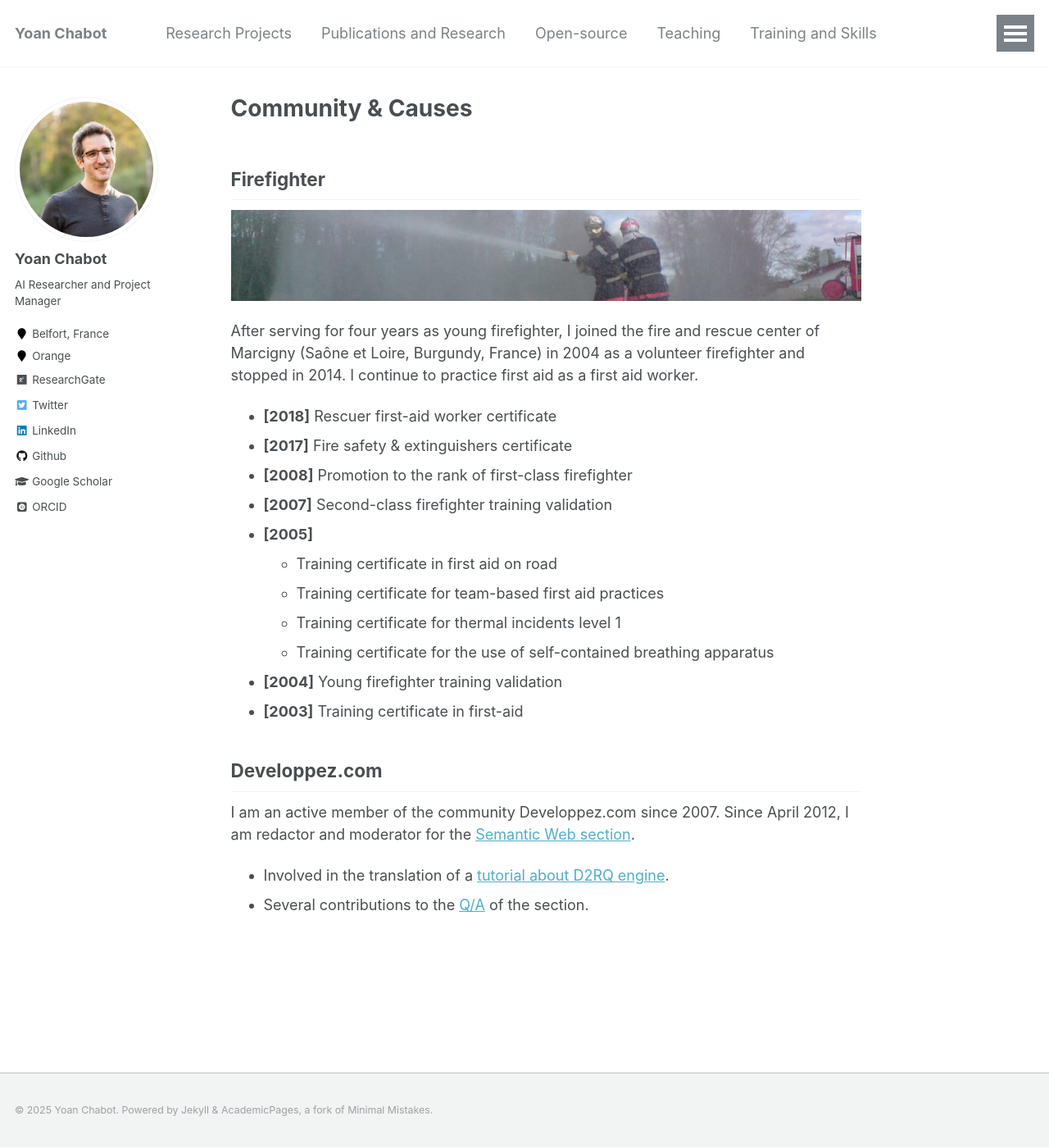
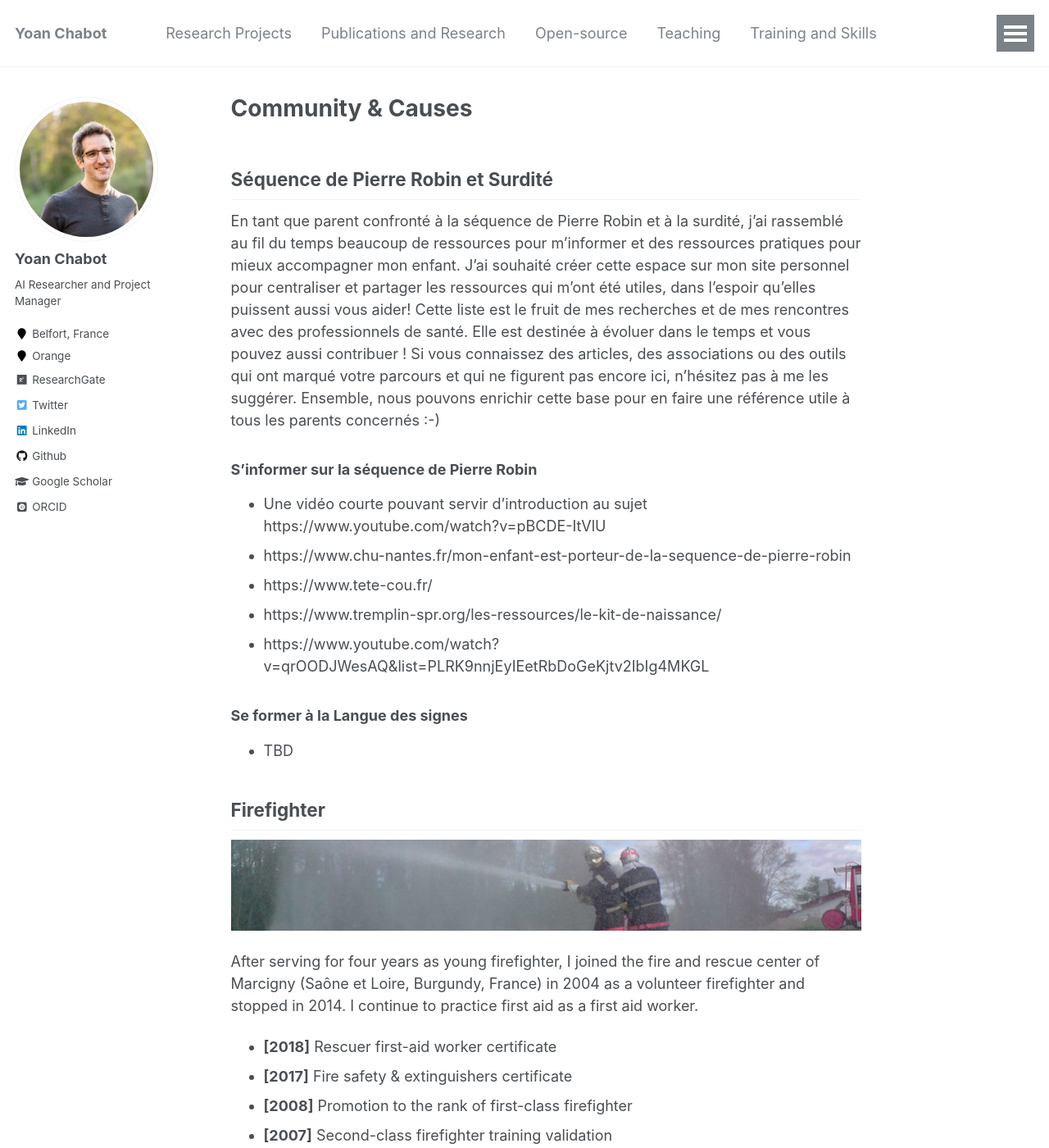
Before and after one commit to yoanchabot/yoanchabot.github.io, a Jekyll site: the page built from _pages/community.md, in a window 1280 px wide and 1400 px high. Shown: the whole window at 82% size. Built offline with Jekyll 4.4.1, drawn with Linux system fonts in a browser that asks for light colours; some web fonts are replaced.

Commit message:
Update community.md

```diff
--- a/_pages/community.md
+++ b/_pages/community.md
@@ -3,6 +3,21 @@ permalink: community.html
 title: "Community & Causes"
 author_profile: true
 ---
+
+## Séquence de Pierre Robin et Surdité
+En tant que parent confronté à la séquence de Pierre Robin et à la surdité, j’ai rassemblé au fil du temps beaucoup de ressources pour m'informer et des ressources pratiques pour mieux accompagner mon enfant. J’ai souhaité créer cette espace sur mon site personnel pour centraliser et partager les ressources qui m’ont été utiles, dans l’espoir qu’elles puissent aussi vous aider!
+Cette liste est le fruit de mes recherches et de mes rencontres avec des professionnels de santé. Elle est destinée à évoluer dans le temps et vous pouvez aussi contribuer !
+Si vous connaissez des articles, des associations ou des outils qui ont marqué votre parcours et qui ne figurent pas encore ici, n’hésitez pas à me les suggérer. Ensemble, nous pouvons enrichir cette base pour en faire une référence utile à tous les parents concernés :-)
+
+### S'informer sur la séquence de Pierre Robin
+* Une vidéo courte pouvant servir d'introduction au sujet https://www.youtube.com/watch?v=pBCDE-ItVlU
+* https://www.chu-nantes.fr/mon-enfant-est-porteur-de-la-sequence-de-pierre-robin
+* https://www.tete-cou.fr/
+* https://www.tremplin-spr.org/les-ressources/le-kit-de-naissance/
+* https://www.youtube.com/watch?v=qrOODJWesAQ&list=PLRK9nnjEyIEetRbDoGeKjtv2IbIg4MKGL
+
+### Se former à la Langue des signes
+* TBD
 
 ## Firefighter
 ![Firefighter]({{ site.baseurl }}/images/firefighter.jpg "Firefighter")
```
